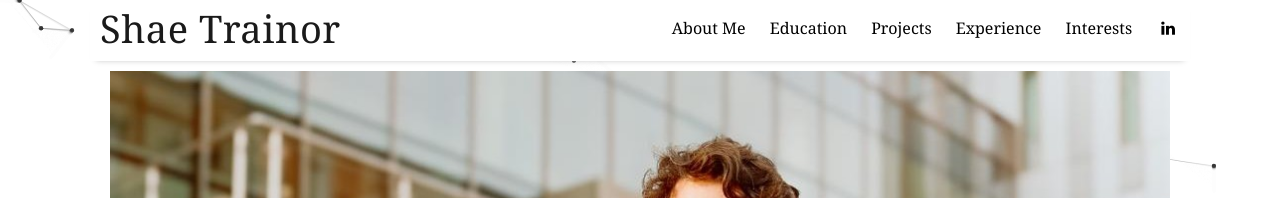
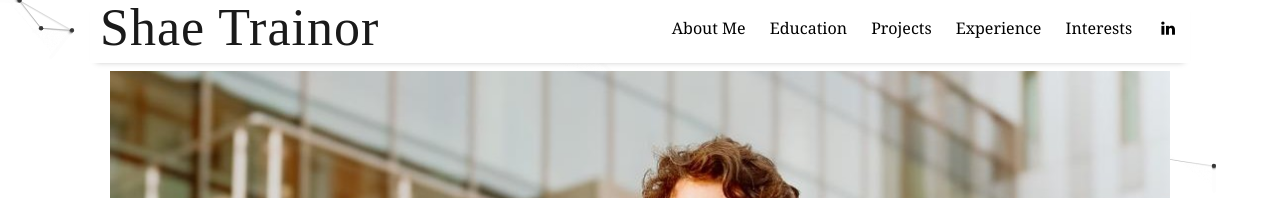
Before and after one commit to shaetrainor/shaetrainor.github.io, a Jekyll site: the page built from index.html, in a window 1280 px wide. Shown: the top 198 px of the page. Built offline with Jekyll 4.4.1, drawn with Linux system fonts in a browser that asks for light colours; nearby versions of some CDN libraries; the list of posts is cut into pages by our own code.

Commit message:
Update header.html

```diff
--- a/_includes/header.html
+++ b/_includes/header.html
@@ -1,6 +1,6 @@
 <header class="site-header">
   <h3 class="site-title">
-    <a href="{{ site.github.url }}/" style="font-family: Georgia, serif; font-size: 38px; font-weight: 300; letter-spacing: 0.5px; color: #1a1a1a; text-decoration: none;">
+    <a href="{{ site.github.url }}/" style="font-family: 'Allura', cursive; font-size: 52px; font-weight: normal; letter-spacing: 1px; color: #1a1a1a; text-decoration: none;">
       {{ site.title }}
     </a>
   </h3>
```
